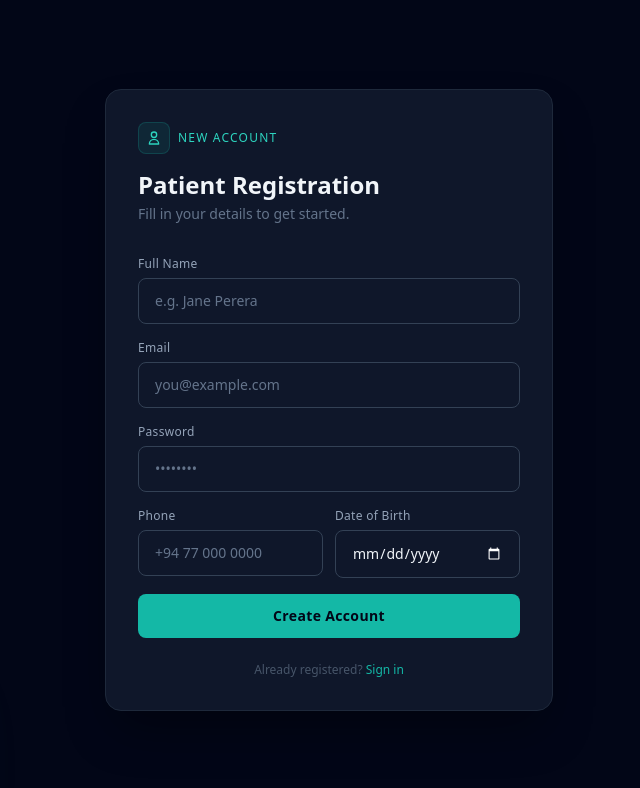
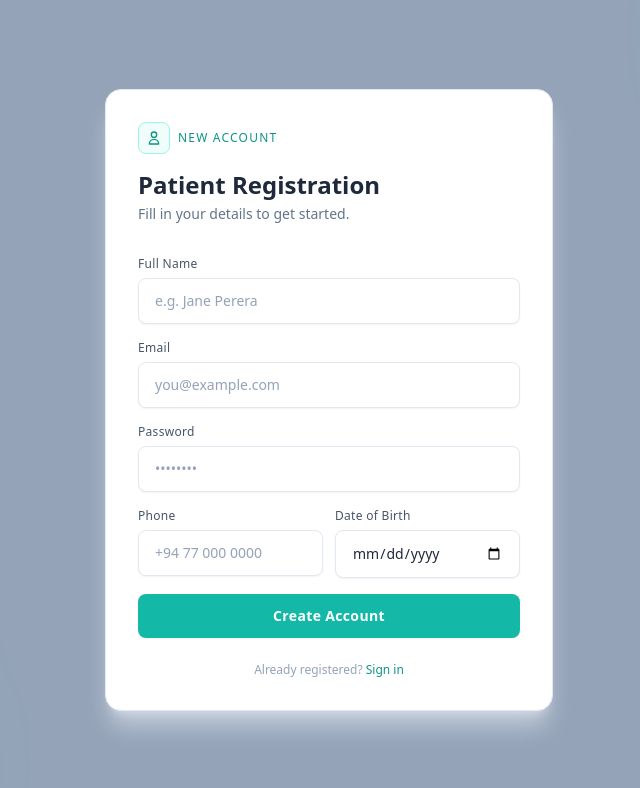
Before and after one commit to Hiruni28/Smart-Queue-Management-and-Decision-Support-System-for-Medical-Centers-FRONTEND, a React (Vite) app: page /patient-register in a window 1280 px wide. Shown: the top 788 px of the page, without its empty margins (311-951 px from the left). Built offline with nearby package versions, Linux system fonts and the light colour scheme.

Commit message:
Updated Patient Register file

```diff
--- a/src/pages/PatientRegister.jsx
+++ b/src/pages/PatientRegister.jsx
@@ -50,32 +50,30 @@ function PatientRegister() {
   }
 
   const inputClass =
-    "w-full bg-transparent border border-slate-700 text-slate-100 placeholder-slate-500 rounded-lg px-4 py-3 text-sm focus:outline-none focus:border-teal-500 focus:ring-1 focus:ring-teal-500 transition-colors duration-200";
+    "w-full bg-white border border-slate-200 text-slate-800 placeholder-slate-400 rounded-lg px-4 py-3 text-sm focus:outline-none focus:border-teal-500 focus:ring-1 focus:ring-teal-500 transition-colors duration-200 shadow-sm";
 
   return (
-    <div className="min-h-screen bg-slate-950 flex items-center justify-center px-4">
+    <div className="min-h-screen bg-slate-400 flex items-center justify-center px-4">
       {/* Subtle background accent */}
       <div className="absolute inset-0 overflow-hidden pointer-events-none">
-        <div className="absolute -top-40 -right-40 w-96 h-96 bg-teal-500/5 rounded-full blur-3xl" />
-        <div className="absolute -bottom-40 -left-40 w-96 h-96 bg-teal-500/5 rounded-full blur-3xl" />
+        <div className="absolute -top-40 -right-40 w-96 h-96 bg-teal-400/10 rounded-full blur-3xl" />
+        <div className="absolute -bottom-40 -left-40 w-96 h-96 bg-teal-400/10 rounded-full blur-3xl" />
       </div>
 
       <div className="relative w-full max-w-md">
         {/* Card */}
-        <div className="bg-slate-900 border border-slate-800 rounded-2xl p-8 shadow-2xl shadow-black/40">
+        <div className="bg-white border border-slate-200 rounded-2xl p-8 shadow-xl shadow-slate-200/60">
           {/* Header */}
           <div className="mb-8">
             <div className="flex items-center gap-2 mb-4">
-              <div className="w-8 h-8 rounded-lg bg-teal-500/10 border border-teal-500/20 flex items-center justify-center">
-                <svg className="w-4 h-4 text-teal-400" fill="none" viewBox="0 0 24 24" stroke="currentColor" strokeWidth={2}>
+              <div className="w-8 h-8 rounded-lg bg-teal-50 border border-teal-200 flex items-center justify-center">
+                <svg className="w-4 h-4 text-teal-600" fill="none" viewBox="0 0 24 24" stroke="currentColor" strokeWidth={2}>
                   <path strokeLinecap="round" strokeLinejoin="round" d="M16 7a4 4 0 11-8 0 4 4 0 018 0zM12 14a7 7 0 00-7 7h14a7 7 0 00-7-7z" />
                 </svg>
               </div>
-              <span className="text-xs font-medium text-teal-400 tracking-widest uppercase">New Account</span>
+              <span className="text-xs font-medium text-teal-600 tracking-widest uppercase">New Account</span>
             </div>
-            <h1 className="text-2xl font-semibold text-slate-100 leading-tight">
-              Patient Registration
-            </h1>
+            <h1 className="text-2xl font-semibold text-slate-800 leading-tight">Patient Registration</h1>
             <p className="mt-1 text-sm text-slate-500">Fill in your details to get started.</p>
           </div>
 
@@ -84,8 +82,8 @@ function PatientRegister() {
             <div
               className={`mb-6 px-4 py-3 rounded-lg text-sm font-medium flex items-center gap-2 transition-all duration-300 ${
                 msgType === "success"
-                  ? "bg-teal-500/10 border border-teal-500/20 text-teal-400"
-                  : "bg-red-500/10 border border-red-500/20 text-red-400"
+                  ? "bg-teal-50 border border-teal-200 text-teal-700"
+                  : "bg-red-50 border border-red-200 text-red-600"
               }`}
             >
               <span>{msg}</span>
@@ -96,7 +94,7 @@ function PatientRegister() {
           <div className="space-y-4">
             {/* Full Name */}
             <div>
-              <label className="block text-xs font-medium text-slate-400 mb-1.5 tracking-wide">Full Name</label>
+              <label className="block text-xs font-medium text-slate-600 mb-1.5 tracking-wide">Full Name</label>
               <input
                 placeholder="e.g. Jane Perera"
                 className={inputClass}
@@ -107,7 +105,7 @@ function PatientRegister() {
 
             {/* Email */}
             <div>
-              <label className="block text-xs font-medium text-slate-400 mb-1.5 tracking-wide">Email</label>
+              <label className="block text-xs font-medium text-slate-600 mb-1.5 tracking-wide">Email</label>
               <input
                 type="email"
                 placeholder="you@example.com"
@@ -119,7 +117,7 @@ function PatientRegister() {
 
             {/* Password */}
             <div>
-              <label className="block text-xs font-medium text-slate-400 mb-1.5 tracking-wide">Password</label>
+              <label className="block text-xs font-medium text-slate-600 mb-1.5 tracking-wide">Password</label>
               <input
                 type="password"
                 placeholder="••••••••"
@@ -132,7 +130,7 @@ function PatientRegister() {
             {/* Phone & DOB — side by side */}
             <div className="grid grid-cols-2 gap-3">
               <div>
-                <label className="block text-xs font-medium text-slate-400 mb-1.5 tracking-wide">Phone</label>
+                <label className="block text-xs font-medium text-slate-600 mb-1.5 tracking-wide">Phone</label>
                 <input
                   placeholder="+94 77 000 0000"
                   className={inputClass}
@@ -141,10 +139,10 @@ function PatientRegister() {
                 />
               </div>
               <div>
-                <label className="block text-xs font-medium text-slate-400 mb-1.5 tracking-wide">Date of Birth</label>
+                <label className="block text-xs font-medium text-slate-600 mb-1.5 tracking-wide">Date of Birth</label>
                 <input
                   type="date"
-                  className={`${inputClass} [color-scheme:dark]`}
+                  className={`${inputClass} [color-scheme:light]`}
                   value={dateOfBirth}
                   onChange={(e) => setDateOfBirth(e.target.value)}
                 />
@@ -154,18 +152,18 @@ function PatientRegister() {
             {/* Submit */}
             <button
               onClick={register}
-              className="w-full mt-2 bg-teal-500 hover:bg-teal-400 active:bg-teal-600 text-slate-950 font-semibold py-3 rounded-lg text-sm tracking-wide transition-colors duration-200 focus:outline-none focus:ring-2 focus:ring-teal-500 focus:ring-offset-2 focus:ring-offset-slate-900"
+              className="w-full mt-2 bg-teal-500 hover:bg-teal-600 active:bg-teal-700 text-white font-semibold py-3 rounded-lg text-sm tracking-wide transition-colors duration-200 focus:outline-none focus:ring-2 focus:ring-teal-500 focus:ring-offset-2 focus:ring-offset-white shadow-sm"
             >
               Create Account
             </button>
           </div>
 
           {/* Footer link */}
-          <p className="mt-6 text-center text-xs text-slate-600">
+          <p className="mt-6 text-center text-xs text-slate-400">
             Already registered?{" "}
             <button
               onClick={() => navigate("/patient-login")}
-              className="text-teal-500 hover:text-teal-400 transition-colors duration-150 font-medium"
+              className="text-teal-600 hover:text-teal-700 transition-colors duration-150 font-medium"
             >
               Sign in
             </button>
```
